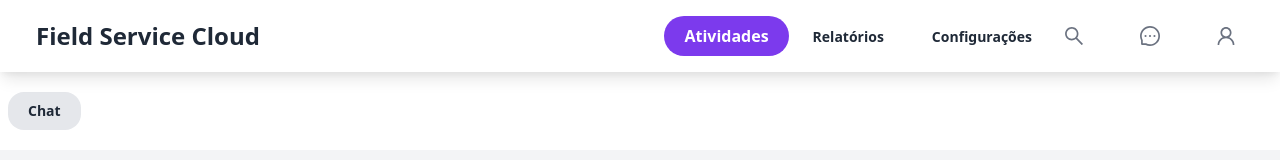
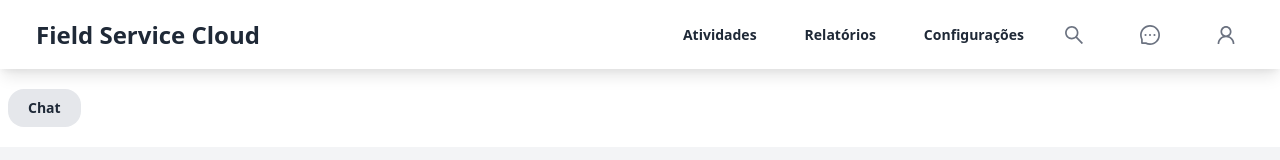
Before and after one commit to gabriel2mm/TCC-2021, a React (Create React App) app in the folder Aplicação/Front-end/: page /chat in a window 1280 px wide. Shown: the top 160 px of the page. Built offline with nearby package versions, Linux system fonts and the light colour scheme; no server answers.

Commit message:
update: ajustado header para atualizar pagina automaticamente

```diff
--- a/Aplicação/Front-end/src/Components/Layout/Authenticated.js
+++ b/Aplicação/Front-end/src/Components/Layout/Authenticated.js
@@ -26,6 +26,16 @@
         </Menu>
       );
 
+    function getCurrentRoute(menuPath){
+        const path = window.location.pathname;
+        if(path){
+            if(path.includes(menuPath)){
+                return buttonActive;
+            }
+        }
+        return buttonNotActive;
+    }
+
     return (
         <>
             <header className="header-2 relative">
@@ -41,10 +51,10 @@
                         </div>
 
                         <div ref={refMenu} className="hidden md:flex flex-col md:flex-row md:ml-auto mt-3 md:mt-0" id="navbar-collapse">
-                            <NavLink to="/home" className={`${buttonActive}`} tabIndex="2">Atividades</NavLink>
-                            <NavLink to="/" className={`${buttonNotActive}`} tabIndex="3">Relatórios</NavLink>
-                            <NavLink to="/settings" className={`${buttonNotActive}`} tabIndex="4">Configurações</NavLink>
-                            <ul className="flex flex-row justify-around md:justify-center items-center">
+                            <NavLink to="/home" className={`${getCurrentRoute("/home")}`} tabIndex="2">Atividades</NavLink>
+                            <NavLink to="/" className={`${getCurrentRoute("/dashboard")}`} tabIndex="3">Relatórios</NavLink>
+                            <NavLink to="/settings" className={`${getCurrentRoute("/settings")}`} tabIndex="4">Configurações</NavLink>
+                            <ul className="flex flex-row justify-around md:justify-center items-center ml-2">
                                 <li className="text-gray-500 text-xl flex justify-center items-center py-2 px-2 rounded-full hover:bg-gray-200 focus:bg-gray-200 transition-colors duration-800"><SearchOutlined /></li>
                                 <Link to="/chat" className="mx-10 py-2 px-2 rounded-full hover:bg-gray-200 focus:bg-gray-200 transition-colors duration-800 h-auto flex justify-center rounded-full hover:bg-gray-200 focus:bg-gray-200 transition-colors duration-800 text-gray-500"><li className="text-gray-500 text-xl flex flex-1 justify-center items-center "><MessageOutlined /></li></Link>
                                 <li className="text-gray-500 text-xl flex justify-center items-center py-2 px-2 rounded-full hover:bg-gray-200 focus:bg-gray-200 transition-colors duration-800">
--- a/Aplicação/Front-end/src/Components/Settings/index.js
+++ b/Aplicação/Front-end/src/Components/Settings/index.js
@@ -8,7 +8,7 @@
     return (
         data.map((d, i) => {
             return (
-                <div className="flex flex-col justify-items-start md:mx-20 md:pl-14 my-1" key={`${d.title}-${i}`}>
+                <div className="flex flex-col justify-items-start md:mx-20 md:pl-14 mt-5" key={`${d.title}-${i}`}>
                     <h1 className="text-gray-600 font-bold">{d.title}</h1>
                     <div className="flex flex-row justify-items-start overflow-x-auto my-2">
                         {d.balloons.map( (b, i) => {
```
